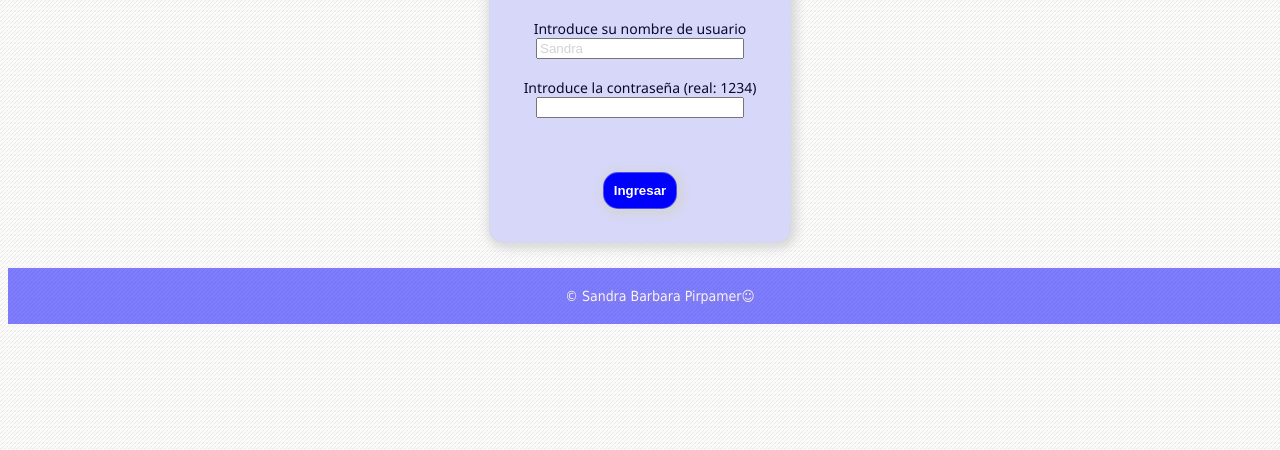
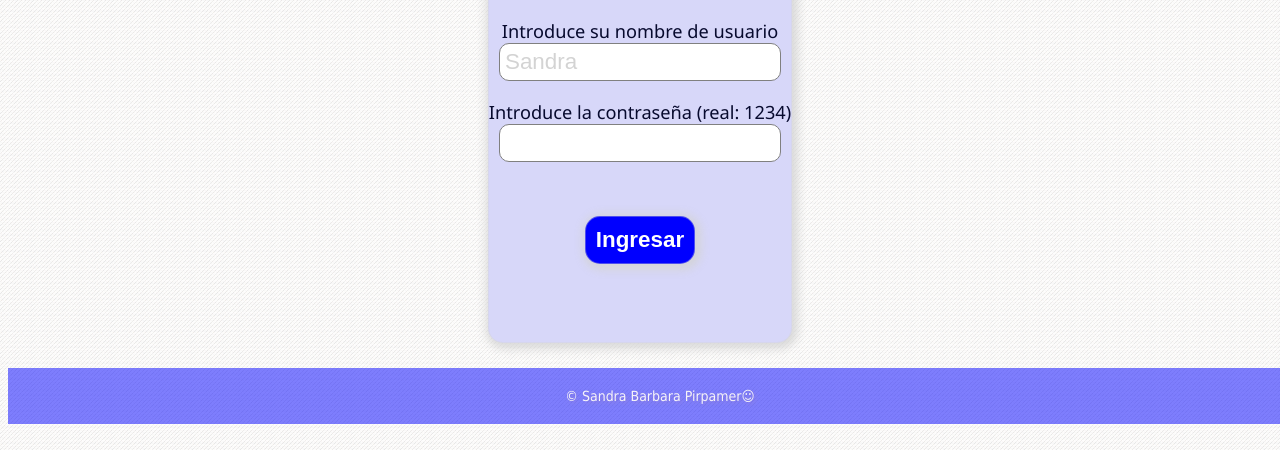
Before and after one commit to spir611/Plantilla03, a plain HTML site: page index.html in a window 1280 px wide. Shown: the part 350-800 px from the top of the page. Drawn offline with Linux system fonts and the light colour scheme.

Commit message:
mejorar el estilo del login

```diff
--- a/css/styles.css
+++ b/css/styles.css
@@ -19,7 +19,7 @@ body {
   padding-bottom:40px;
   min-width: 300px;
   max-width: 400px;
-  height: 300px;
+  height: 400px;
   border: 1px solid rgba(211, 211, 211, 0.368);
   box-shadow: 2px 2px 8px 4px #d3d3d3d1;
   border-radius: 15px;
@@ -37,7 +37,7 @@ body {
 }
 
 .wideInput {
-  width: 200px;
+  width: 270px;
 }
 
 
@@ -46,8 +46,17 @@ body {
     font-weight: bold;
     margin-top: 25px;
     margin-bottom:35px;
+}
 
+input {
+  font-size: 1.6em;
+  padding: 5px;
+  border-radius:10px;
+  border: 1px solid grey;
+}
 
+label {
+  font-size: 1.3em;
 }
 
 .submitButton{
```
